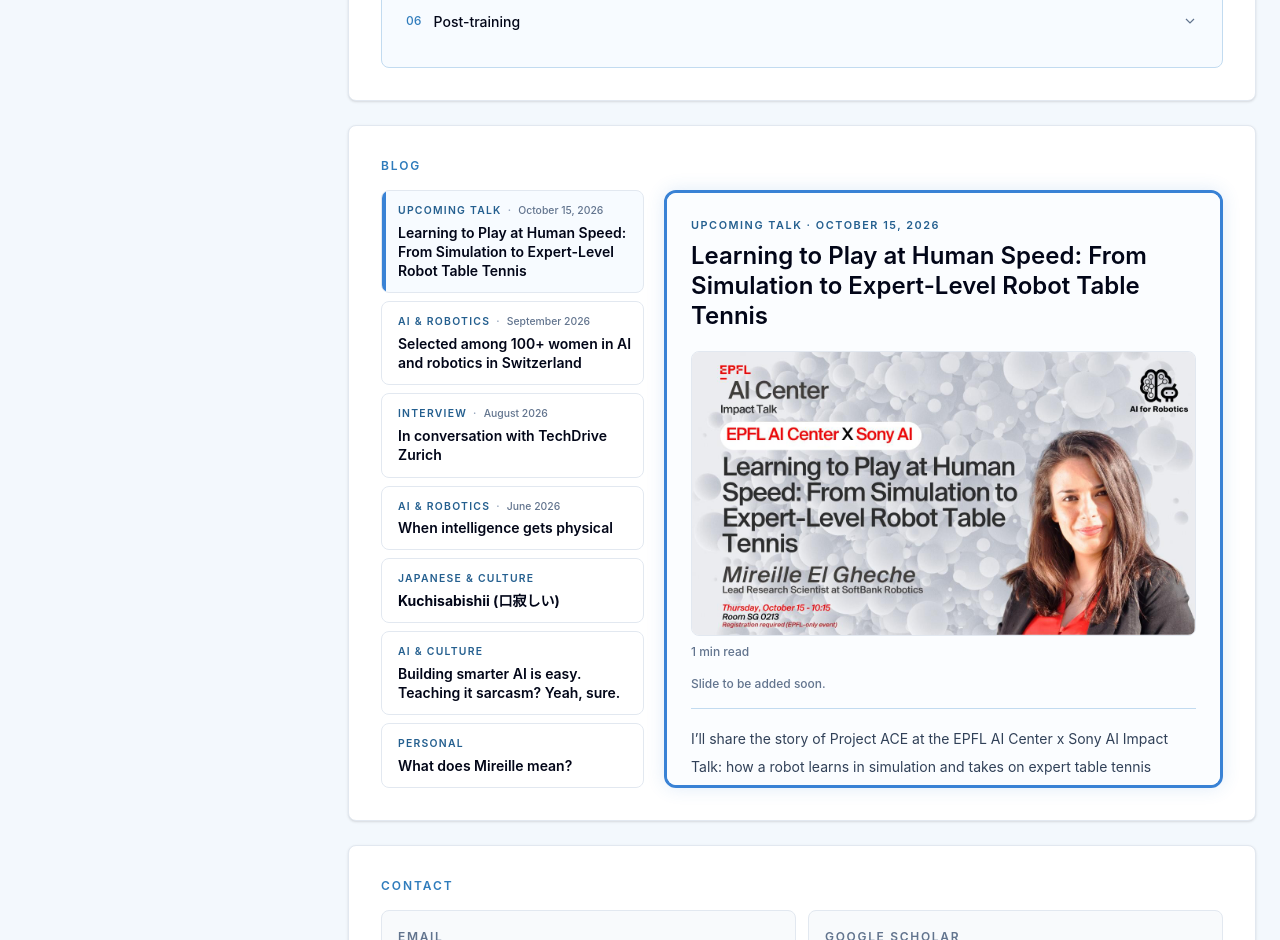
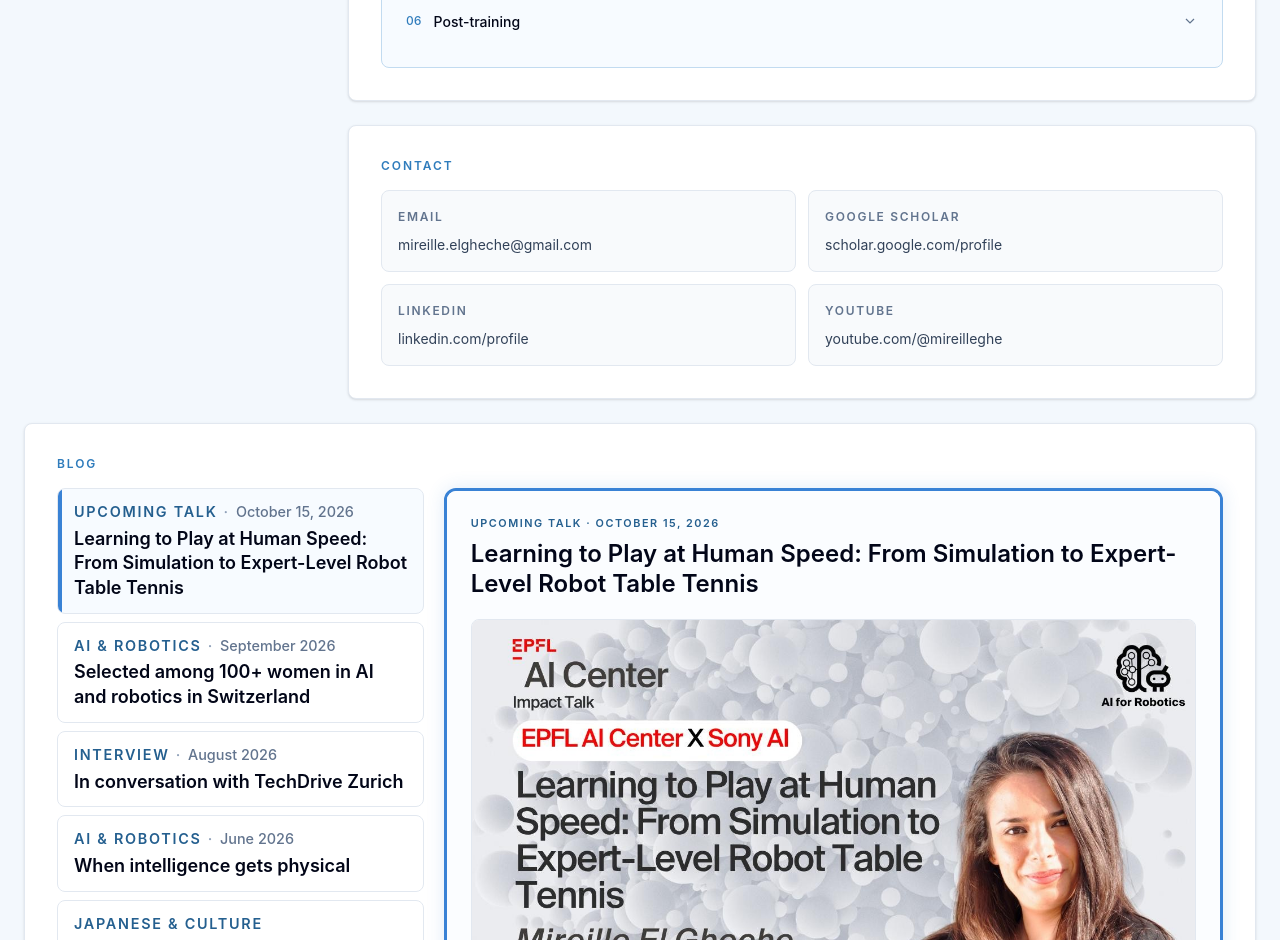
Before and after one commit to megheche/megheche.github.io, a React (Vite) app: page / in a window 1280 px wide. Shown: the part 1860-2800 px from the top of the page. Built offline with nearby package versions, Linux system fonts and the light colour scheme.

Commit message:
Reorganize blog layout and enlarge post navigation text

```diff
--- a/src/App.jsx
+++ b/src/App.jsx
@@ -1,4 +1,4 @@
-import { useEffect, useRef, useState } from 'react'
+import { useEffect, useState } from 'react'
 import portrait from './assets/portrait.JPG'
 
 const navItems = [
@@ -6,8 +6,8 @@
   ['CV', 'about'],
   ['Publications', 'publications'],
   ['Teaching', 'teaching'],
+  ['Contact', 'contact'],
   ['Blog', 'blog'],
-  ['Contact', 'contact'],
 ]
 
 const positions = [
@@ -426,8 +426,6 @@
 
 export default function App() {
   const [selectedBlogPostId, setSelectedBlogPostId] = useState(blogPosts[0].id)
-  const [blogListHeight, setBlogListHeight] = useState(null)
-  const blogListRef = useRef(null)
   const [isDarkMode, setIsDarkMode] = useState(() => {
     if (typeof window === 'undefined') {
       return false
@@ -467,19 +465,6 @@
     }
   }, [])
 
-  useEffect(() => {
-    const blogList = blogListRef.current
-    if (!blogList) return undefined
-
-    const updateHeight = () => setBlogListHeight(blogList.getBoundingClientRect().height)
-    const resizeObserver = new ResizeObserver(updateHeight)
-
-    updateHeight()
-    resizeObserver.observe(blogList)
-
-    return () => resizeObserver.disconnect()
-  }, [])
-
   const selectedBlogPost = blogPosts.find((post) => post.id === selectedBlogPostId)
 
   return (
@@ -493,7 +478,8 @@
       >
         <span aria-hidden="true">{isDarkMode ? '☀' : '☾'}</span>
       </button>
-      <div className="mx-auto grid max-w-7xl gap-6 px-4 py-5 md:px-6 lg:grid-cols-[300px_1fr] lg:py-8">
+      <main className="mx-auto max-w-7xl space-y-6 px-4 py-5 md:px-6 lg:py-8">
+        <div className="grid gap-6 lg:grid-cols-[300px_1fr]">
           <aside className="lg:sticky lg:top-8 lg:h-fit">
             <div className="rounded-lg border border-slate-200 bg-white p-5 shadow-sm">
               <img
@@ -519,7 +505,7 @@
             </div>
           </aside>
 
-        <main className="min-w-0 space-y-6">
+          <div className="min-w-0 space-y-6">
             <section id="home" className="scroll-mt-6 overflow-hidden rounded-lg border border-[#C2DBF0] bg-white shadow-sm">
               <div className="border-t-4 border-[#3982D5] px-6 py-4 md:px-8 md:py-5">
                 <p className="text-xs font-semibold uppercase tracking-[0.18em] text-[#2F7CBC]">Profile</p>
@@ -704,9 +690,32 @@
               </div>
             </Section>
 
+            <Section eyebrow="Contact" id="contact">
+              <div className="grid gap-3 md:grid-cols-2">
+                <a className="rounded-lg border border-slate-200 bg-slate-50 px-4 py-3 transition hover:border-[#2F7CBC]" href="mailto:mireille.elgheche@gmail.com">
+                  <span className="text-xs font-semibold uppercase tracking-[0.14em] text-slate-500">Email</span>
+                  <span className="mt-1 block text-sm leading-7 text-slate-700">mireille.elgheche@gmail.com</span>
+                </a>
+                <a className="rounded-lg border border-slate-200 bg-slate-50 px-4 py-3 transition hover:border-[#2F7CBC]" href="https://scholar.google.com/citations?user=yi46_McAAAAJ&hl=fr" rel="noreferrer" target="_blank">
+                  <span className="text-xs font-semibold uppercase tracking-[0.14em] text-slate-500">Google Scholar</span>
+                  <span className="mt-1 block text-sm leading-7 text-slate-700">scholar.google.com/profile</span>
+                </a>
+                <a className="rounded-lg border border-slate-200 bg-slate-50 px-4 py-3 transition hover:border-[#2F7CBC]" href="https://www.linkedin.com/in/mireille-el-gheche-a98aa140/" rel="noreferrer" target="_blank">
+                  <span className="text-xs font-semibold uppercase tracking-[0.14em] text-slate-500">LinkedIn</span>
+                  <span className="mt-1 block text-sm leading-7 text-slate-700">linkedin.com/profile</span>
+                </a>
+                <a className="rounded-lg border border-slate-200 bg-slate-50 px-4 py-3 transition hover:border-[#2F7CBC]" href="https://www.youtube.com/@mireilleghe" rel="noreferrer" target="_blank">
+                  <span className="text-xs font-semibold uppercase tracking-[0.14em] text-slate-500">YouTube</span>
+                  <span className="mt-1 block text-sm leading-7 text-slate-700">youtube.com/@mireilleghe</span>
+                </a>
+              </div>
+            </Section>
+          </div>
+        </div>
+
         <Section eyebrow="Blog" id="blog">
-            <div className="grid gap-5 lg:grid-cols-[minmax(220px,0.32fr)_minmax(0,0.68fr)] lg:items-start">
-              <div className="grid gap-2" ref={blogListRef} role="list">
+          <div className="grid gap-5 lg:grid-cols-[minmax(220px,0.32fr)_minmax(0,0.68fr)] lg:items-stretch">
+            <div className="grid gap-2" role="list">
               {blogPosts.map((post) => {
                 const isSelected = selectedBlogPost?.id === post.id
 
@@ -722,7 +731,7 @@
                     type="button"
                   >
                     {isSelected ? <span className="absolute inset-y-0 left-0 w-1 bg-[#3982D5]" aria-hidden="true" /> : null}
-                      <span className="block text-[0.65rem] font-semibold uppercase tracking-[0.12em] text-[#245F8F]">
+                    <span className="block text-[0.9rem] font-semibold uppercase tracking-[0.12em] text-[#245F8F]">
                       {post.category}
                       {post.date ? (
                         <>
@@ -731,7 +740,7 @@
                         </>
                       ) : null}
                     </span>
-                      <span className={`mt-1 block text-sm leading-snug text-slate-950 ${post.boldTitle ? 'font-bold' : 'font-semibold'}`}>{post.title}</span>
+                    <span className={`mt-1 block text-lg leading-snug text-slate-950 ${post.boldTitle ? 'font-bold' : 'font-semibold'}`}>{post.title}</span>
                   </button>
                 )
               })}
@@ -739,8 +748,7 @@
 
             {selectedBlogPost ? (
               <article
-                  className="rounded-xl border-[3px] border-[#3982D5] bg-[#FBFDFF] p-5 shadow-[0_0_18px_rgba(57,130,213,0.16)] md:p-6 lg:sticky lg:top-8 lg:h-[var(--blog-list-height)] lg:overflow-y-auto"
-                  style={{ '--blog-list-height': blogListHeight ? `${blogListHeight}px` : '42.5rem' }}
+                className="rounded-xl border-[3px] border-[#3982D5] bg-[#FBFDFF] p-5 shadow-[0_0_18px_rgba(57,130,213,0.16)] md:p-6 lg:min-h-0 lg:overflow-y-auto lg:[contain:size]"
               >
                 <div className="border-b border-[#C2DBF0] pb-4">
                   <p className="text-[0.68rem] font-semibold uppercase tracking-[0.14em] text-[#245F8F]">
@@ -889,29 +897,7 @@
             ) : null}
           </div>
         </Section>
-
-          <Section eyebrow="Contact" id="contact">
-            <div className="grid gap-3 md:grid-cols-2">
-              <a className="rounded-lg border border-slate-200 bg-slate-50 px-4 py-3 transition hover:border-[#2F7CBC]" href="mailto:mireille.elgheche@gmail.com">
-                <span className="text-xs font-semibold uppercase tracking-[0.14em] text-slate-500">Email</span>
-                <span className="mt-1 block text-sm leading-7 text-slate-700">mireille.elgheche@gmail.com</span>
-              </a>
-              <a className="rounded-lg border border-slate-200 bg-slate-50 px-4 py-3 transition hover:border-[#2F7CBC]" href="https://scholar.google.com/citations?user=yi46_McAAAAJ&hl=fr" rel="noreferrer" target="_blank">
-                <span className="text-xs font-semibold uppercase tracking-[0.14em] text-slate-500">Google Scholar</span>
-                <span className="mt-1 block text-sm leading-7 text-slate-700">scholar.google.com/profile</span>
-              </a>
-              <a className="rounded-lg border border-slate-200 bg-slate-50 px-4 py-3 transition hover:border-[#2F7CBC]" href="https://www.linkedin.com/in/mireille-el-gheche-a98aa140/" rel="noreferrer" target="_blank">
-                <span className="text-xs font-semibold uppercase tracking-[0.14em] text-slate-500">LinkedIn</span>
-                <span className="mt-1 block text-sm leading-7 text-slate-700">linkedin.com/profile</span>
-              </a>
-              <a className="rounded-lg border border-slate-200 bg-slate-50 px-4 py-3 transition hover:border-[#2F7CBC]" href="https://www.youtube.com/@mireilleghe" rel="noreferrer" target="_blank">
-                <span className="text-xs font-semibold uppercase tracking-[0.14em] text-slate-500">YouTube</span>
-                <span className="mt-1 block text-sm leading-7 text-slate-700">youtube.com/@mireilleghe</span>
-              </a>
-            </div>
-          </Section>
       </main>
-      </div>
     </div>
   )
 }
```
Lines whose indentation alone changed are shown as unchanged.
